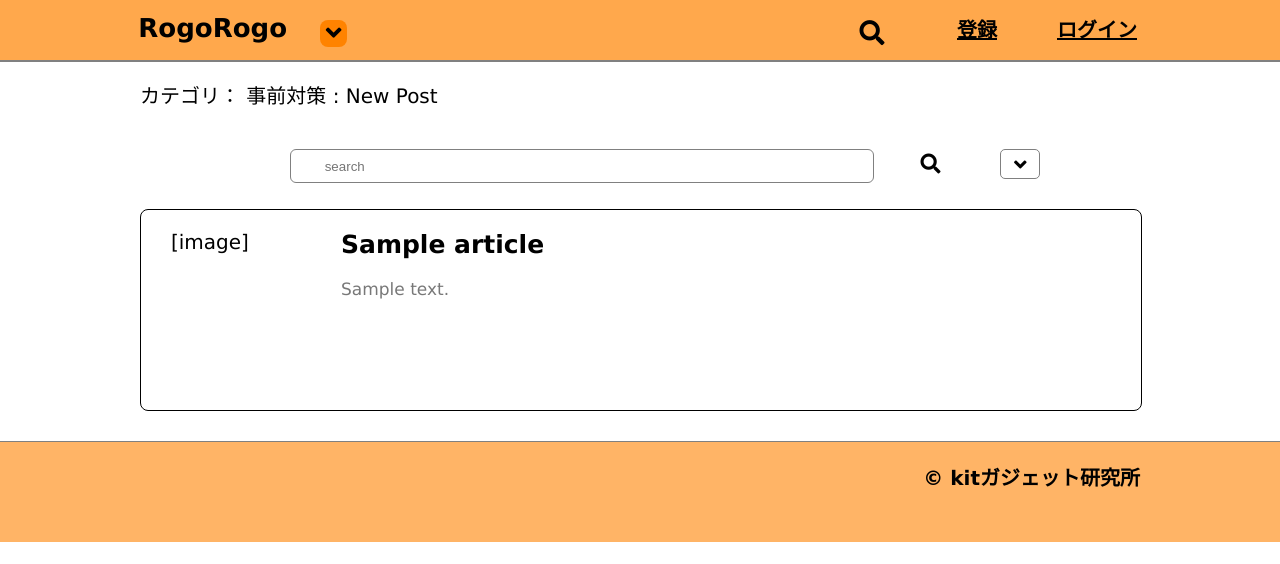
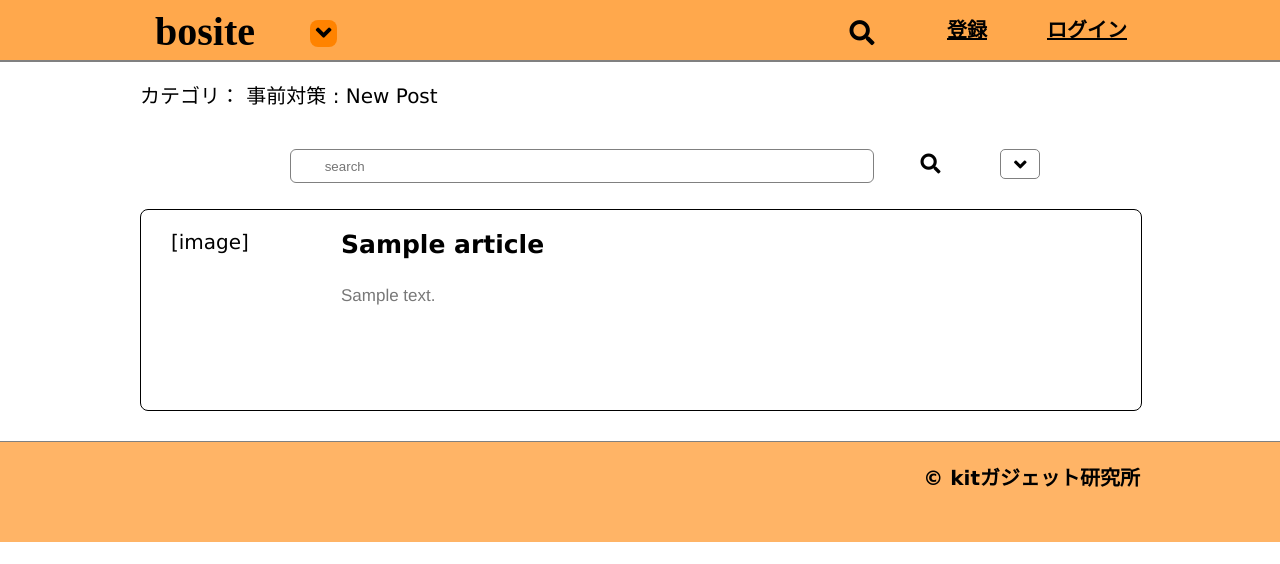
Before and after one commit to StudioAquatan/Calamitect, a Django app: page /boards/category-top?category_type=1 in a window 1280 px wide. Shown: the top 564 px of the page. Run offline with Django 3.2, Linux system fonts and the light colour scheme; tables that the repository leaves empty hold one stand-in row (values such as "Sample post"); some libraries are stand-ins or nearby versions.

Commit message:
sns連携＋フォント変更

```diff
--- a/src/static/css/base.css
+++ b/src/static/css/base.css
@@ -49,15 +49,16 @@ a {
 }
 .title {
     flex-basis: 220px;
-    font-size: 2.6rem;
-    line-height: 2.2;
     text-align: right;
-    margin-right: 10px;
+    line-height: 1.6;
     box-sizing: border-box;
-    padding-right: 23px;
+    font-family: "Berlin Sans FB";
+    padding-right: 55px;
 }
 .title a {
     text-decoration: none;
+    font-size: 4rem;
+    font-weight: bold;
 }
 
 .navi-button, .search,.signin, .login, .logout, .post {
--- a/src/static/css/boards/boards.css
+++ b/src/static/css/boards/boards.css
@@ -145,8 +145,10 @@ div.card-title a{
     cursor: pointer;
 }
 .card-content{
+    font-family: "Helvetica Neue", "YuGothic";
     font-weight: lighter;
     font-size: 1.7rem;
+    line-height: 2;
     color: #787878;
     height: 45px;
     padding-right: 50px;
@@ -199,8 +201,10 @@ div.card-title a{
 }
 
 .card-content-mini{
+    font-family: "Helvetica Neue", "YuGothic";
     font-weight: lighter;
     font-size: 1.7rem;
+    line-height: 2;
     color: #787878;
     padding-right: 50px;
     height: 45px;
@@ -260,6 +264,7 @@ div.card-title a{
 }
 
 .article-detail-description{
+    font-family: "Helvetica Neue", "YuGothic";
     width: 900px;
     margin: 20px auto;
     border-bottom: 1px solid black;
@@ -268,6 +273,7 @@ div.card-title a{
     box-sizing: border-box;
     padding-left: 50px;
     padding-right: 50px;
+    line-height: 2;
  }
 
 .article-sub-info{
--- a/src/templates/base.html
+++ b/src/templates/base.html
@@ -17,7 +17,7 @@
   <body>
     <header>
         <div class="header-menu">
-            <div class="title"><a href="{% url 'boards:index' %}">RogoRogo</a></div>
+            <div class="title"><a href="{% url 'boards:index' %}">bosite</a></div>
             <i id="nav_btn" class="navi-button fa fa-angle-down"></i>
 
             <i id="search_btn" class="search fas fa-search"></i>
```
Also changed, not shown: src/templates/boards/article_detail.html (+14 -2 lines).
